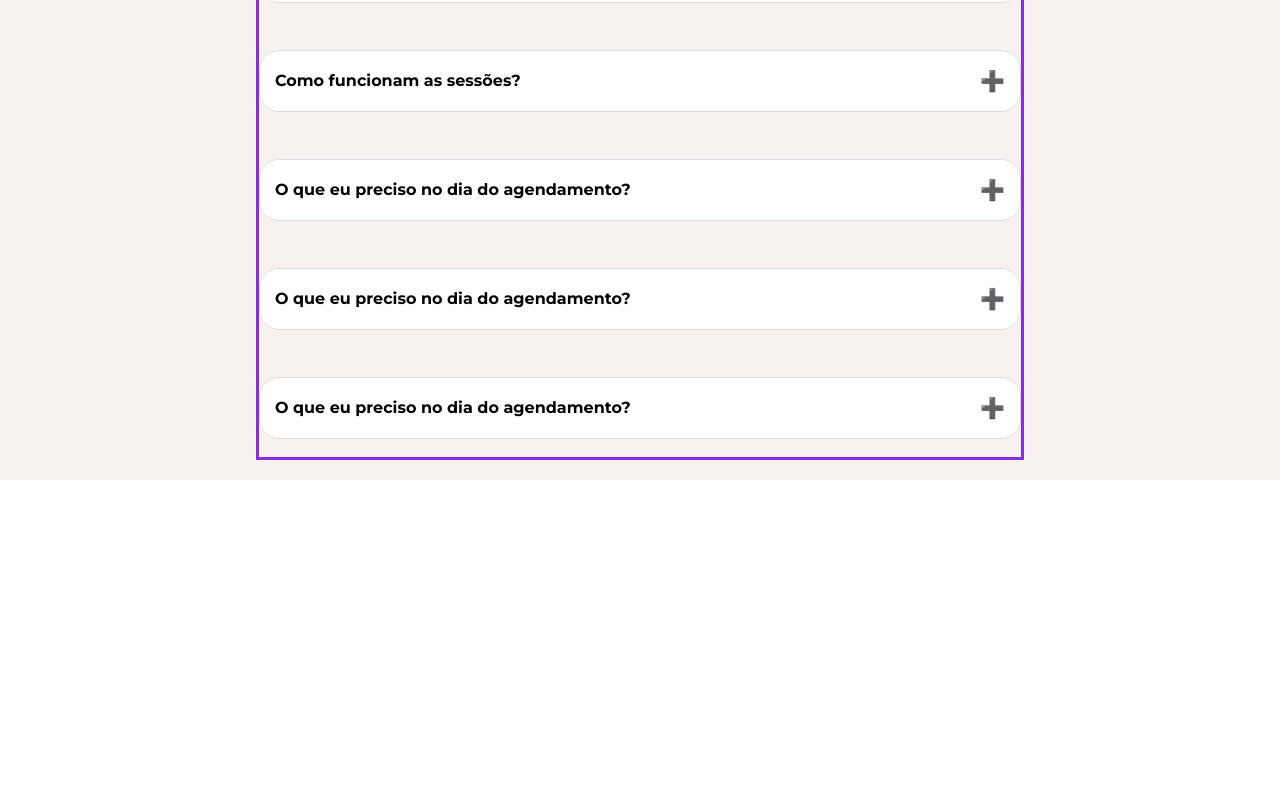
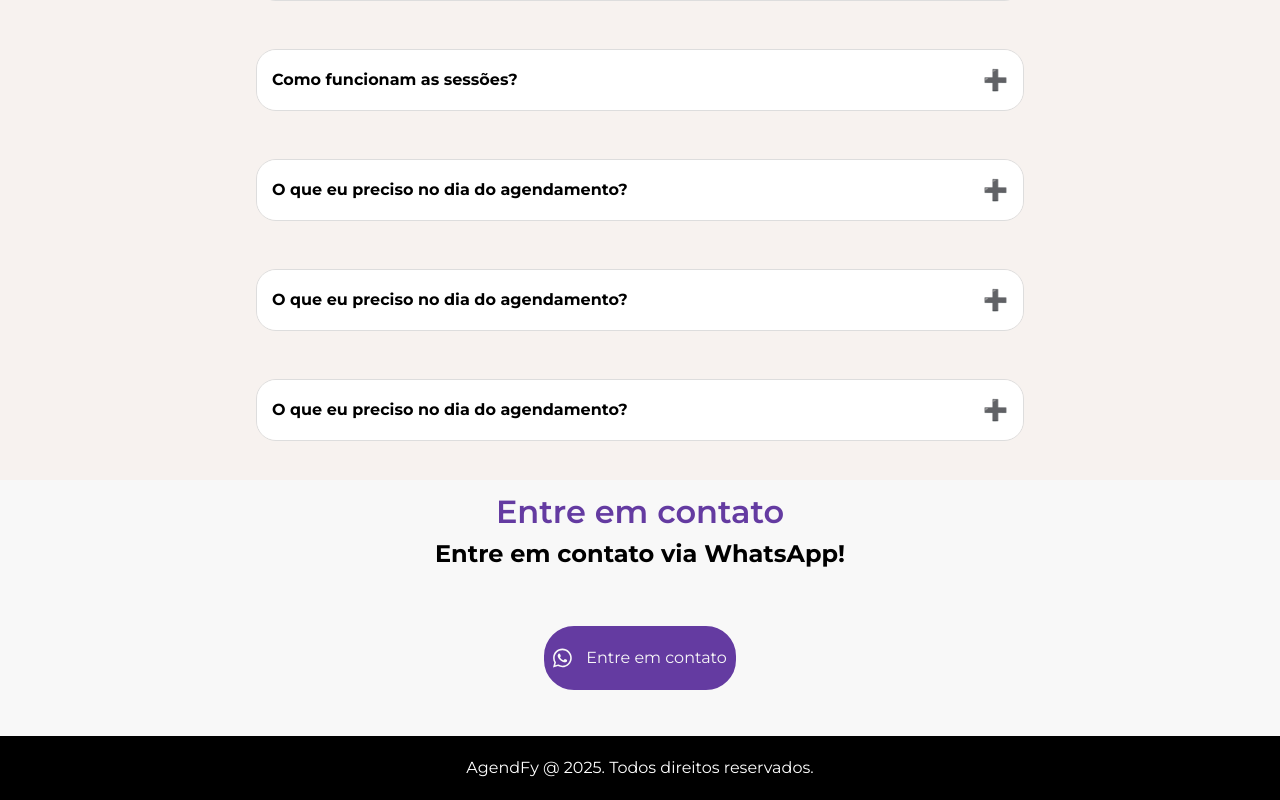
Before and after one commit to CodeSensor-PI/web-psi-rizerio, a React (Vite) app in the folder web-psi-rizerio/: page / in a window 1280 px wide. Shown: the part 4264-5064 px from the top of the page. Before the commit the page ends 4744 px from the top, so only its background shows below. Built offline with nearby package versions, Linux system fonts and the light colour scheme.

Commit message:
:sparkles: feat: Finalizando footer e importando component na landing page

```diff
--- a/web-psi-rizerio/src/assets/LandingPage.jsx
+++ b/web-psi-rizerio/src/assets/LandingPage.jsx
@@ -3,6 +3,7 @@ import Avaliacao from "./pages/landingPage/avaliacao/Avaliacao"
 import Banner from "./pages/landingPage/banner/Banner"
 import Carreira from "./pages/landingPage/carreira/Carreira"
 import Faq from "./pages/landingPage/faq/Faq"
+import Footer from "./pages/landingPage/footer/Footer"
 import Header from "./pages/landingPage/header/Header"
 import Metodos from "./pages/landingPage/metodos/Metodos"
 import Planos from "./pages/landingPage/planos/Planos"
@@ -18,6 +19,7 @@ const LandingPage = () => {
             <Planos/>
             <Avaliacao/>
             <Faq/>
+            <Footer/>
         </div>
     )
 }
--- a/web-psi-rizerio/src/assets/pages/landingPage/faq/faq.module.css
+++ b/web-psi-rizerio/src/assets/pages/landingPage/faq/faq.module.css
@@ -10,7 +10,6 @@
 }
 
 .acordeon {
-    border: blueviolet solid;
     display: flex;
     justify-content: space-around;
     align-items: center;
--- a/web-psi-rizerio/src/assets/pages/landingPage/footer/Footer.jsx
+++ b/web-psi-rizerio/src/assets/pages/landingPage/footer/Footer.jsx
@@ -1,8 +1,23 @@
+import styles from '../footer/footer.module.css'
+import Titulo from '../../../components/titulo/TituloComponent'
+import { FaWhatsapp } from "react-icons/fa"
+
 const Footer = () => {
     return (
-        <div>
-            <h2>Componente do Footer</h2>
-        </div>
+        <section className={styles.section_footer}>
+            <Titulo
+                titulo="Entre em contato"
+                subtitulo="Entre em contato via WhatsApp!"
+            />
+            <button className={styles.footer_botao}>
+                <FaWhatsapp className='w-[10%] h-[50%]'/> Entre em contato
+            </button>
+
+            <footer className='bg-black w-[100%] h-[20%] flex justify-center items-center'>
+                <span className='text-white'>AgendFy @ 2025. Todos direitos reservados.</span>
+            </footer>
+        </section>
+
     )
 }
 
--- a/web-psi-rizerio/src/assets/pages/landingPage/footer/footer.module.css
+++ b/web-psi-rizerio/src/assets/pages/landingPage/footer/footer.module.css
@@ -0,0 +1,30 @@
+@import "tailwindcss";
+
+.section_footer {
+    background-color: var(--TrueWhitePsi);
+    display: flex;
+    flex-direction: column;
+    justify-content: space-between;
+    align-items: center;
+    height: 40vh;
+}
+
+.footer_botao {
+    display: flex;
+    justify-content: space-around;
+    flex-direction: row;
+    align-items: center;
+    background-color: var(--PurplePsi);
+    border: 2px solid var(--PurplePsi);
+    color: var(--TrueWhitePsi);
+    width: 15%;
+    height: 20%;
+    border-radius: 30px;
+    transition: ease-in-out 0.3s;
+}
+
+.footer_botao:hover {
+    cursor: pointer;
+    background-color: var(--TrueWhitePsi);
+    color: var(--BlackPsi);
+}
```
